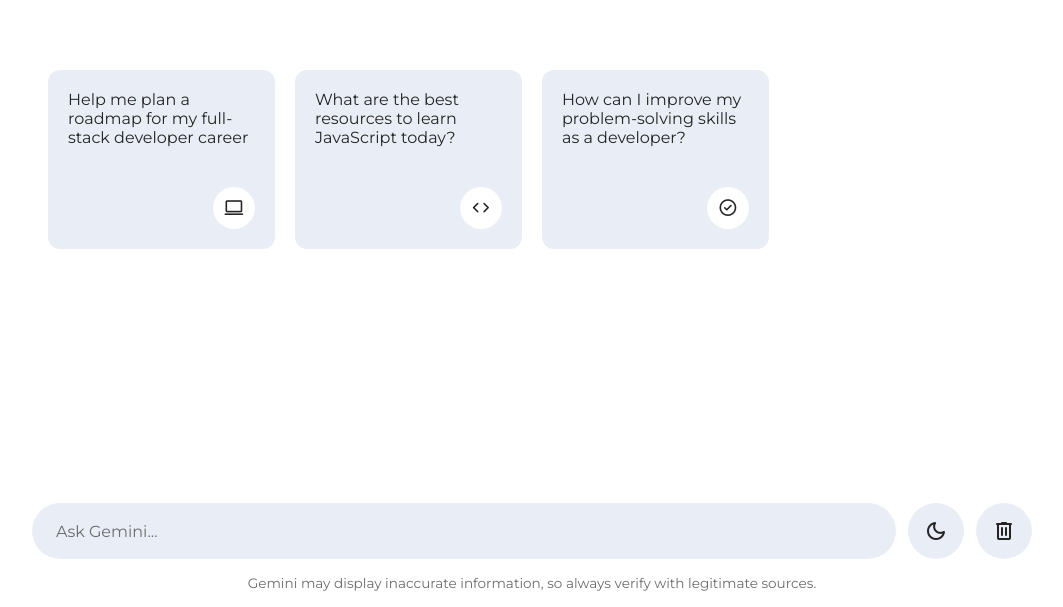
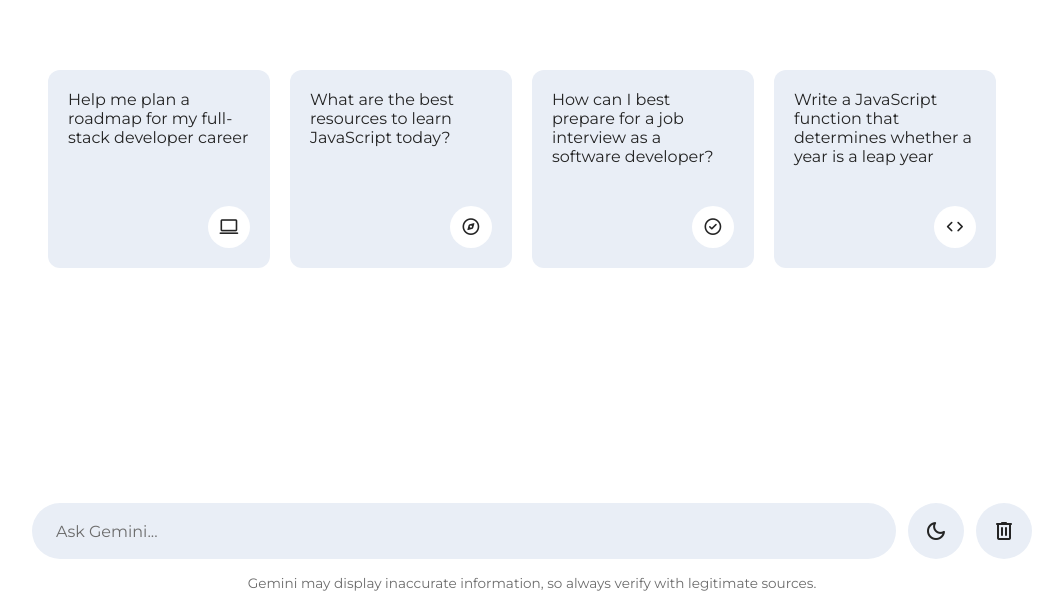
Before and after one commit to Fidelisaboke/gemini-chatbot, a website with bundled scripts: page client/index.html in a window 1280 px wide. Shown: the part 193-800 px from the top of the page, without its empty margins (108-1171 px from the left). Built offline with nearby package versions, Linux system fonts and the light colour scheme.

Commit message:
Add functionality to generate responses on clicking a suggestion

```diff
--- a/client/app.js
+++ b/client/app.js
@@ -5,6 +5,7 @@ import { marked } from "https://cdn.jsdelivr.net/npm/marked/lib/marked.esm.js";
 
 
 const chatList = document.querySelector(".chat-list");
+const suggestions = document.querySelectorAll(".suggestion-list .suggestion");
 const toggleThemeButton = document.getElementById("toggle-theme-button");
 const deleteChatButton = document.getElementById("delete-chat-button");
 
@@ -219,6 +220,14 @@ function showTypingEffect(response, incomingMessageDiv) {
   }, typingSpeed);
 }
 
+// Event listeners for the suggestions on suggestions list
+suggestions.forEach((suggestion) => {
+  suggestion.addEventListener("click", () => {
+    document.getElementById("prompt").value = suggestion.querySelector(".text").textContent;
+    handleOutgoingMessage();
+  });
+});
+
 // Theme toggle functionality
 toggleThemeButton.addEventListener("click", () => {
   localStorage.setItem(
--- a/client/index.html
+++ b/client/index.html
@@ -28,13 +28,20 @@
           <h4 class="text">
             What are the best resources to learn JavaScript today?
           </h4>
-          <span class="icon material-symbols-rounded">code</span>
+          <span class="icon material-symbols-rounded">explore</span>
         </li>
         <li class="suggestion">
           <h4 class="text">
-            How can I improve my problem-solving skills as a developer?
+            How can I best prepare for a job interview as a software developer?
           </h4>
           <span class="icon material-symbols-rounded">check_circle</span>
+        </li>
+        <li class="suggestion">
+          <h4 class="text">
+            Write a JavaScript function that determines whether a year is a leap
+            year
+          </h4>
+          <span class="icon material-symbols-rounded">code</span>
         </li>
       </ul>
     </header>
@@ -54,8 +61,12 @@
           <button class="icon material-symbols-rounded">send</button>
         </div>
         <div class="action-buttons">
-          <span id="toggle-theme-button" class="icon material-symbols-rounded">light_mode</span>
-          <span id="delete-chat-button" class="icon material-symbols-rounded">delete</span>
+          <span id="toggle-theme-button" class="icon material-symbols-rounded"
+            >light_mode</span
+          >
+          <span id="delete-chat-button" class="icon material-symbols-rounded"
+            >delete</span
+          >
         </div>
       </form>
       <p class="disclaimer-text">
@@ -64,8 +75,6 @@
       </p>
     </div>
 
-    <div class="chat-list">
-    </div>
-
+    <div class="chat-list"></div>
   </body>
 </html>
--- a/client/styles.css
+++ b/client/styles.css
@@ -70,16 +70,21 @@ body.hide-header .header {
 }
 
 .suggestion-list {
+    width: 100%;
     margin-top: 9.5vh;
     list-style: none;
     display: flex;
     gap: 1.25rem;
+    overflow: hidden;
+    overflow-x: auto;
+    scroll-snap-type: x mandatory;
+    scrollbar-width: none;
 }
 
 .suggestion-list .suggestion {
     padding: 1.25rem;
     cursor: pointer;
-    width: 227px;
+    width: 222px;
     flex-shrink: 0;
     display: flex;
     flex-direction: column;
@@ -87,6 +92,7 @@ body.hide-header .header {
     justify-content: space-between;
     border-radius: 0.75rem;
     background: var(--secondary-color);
+    transition: 0.2s ease;
 }
 
 .suggestion-list .suggestion:hover {
```
